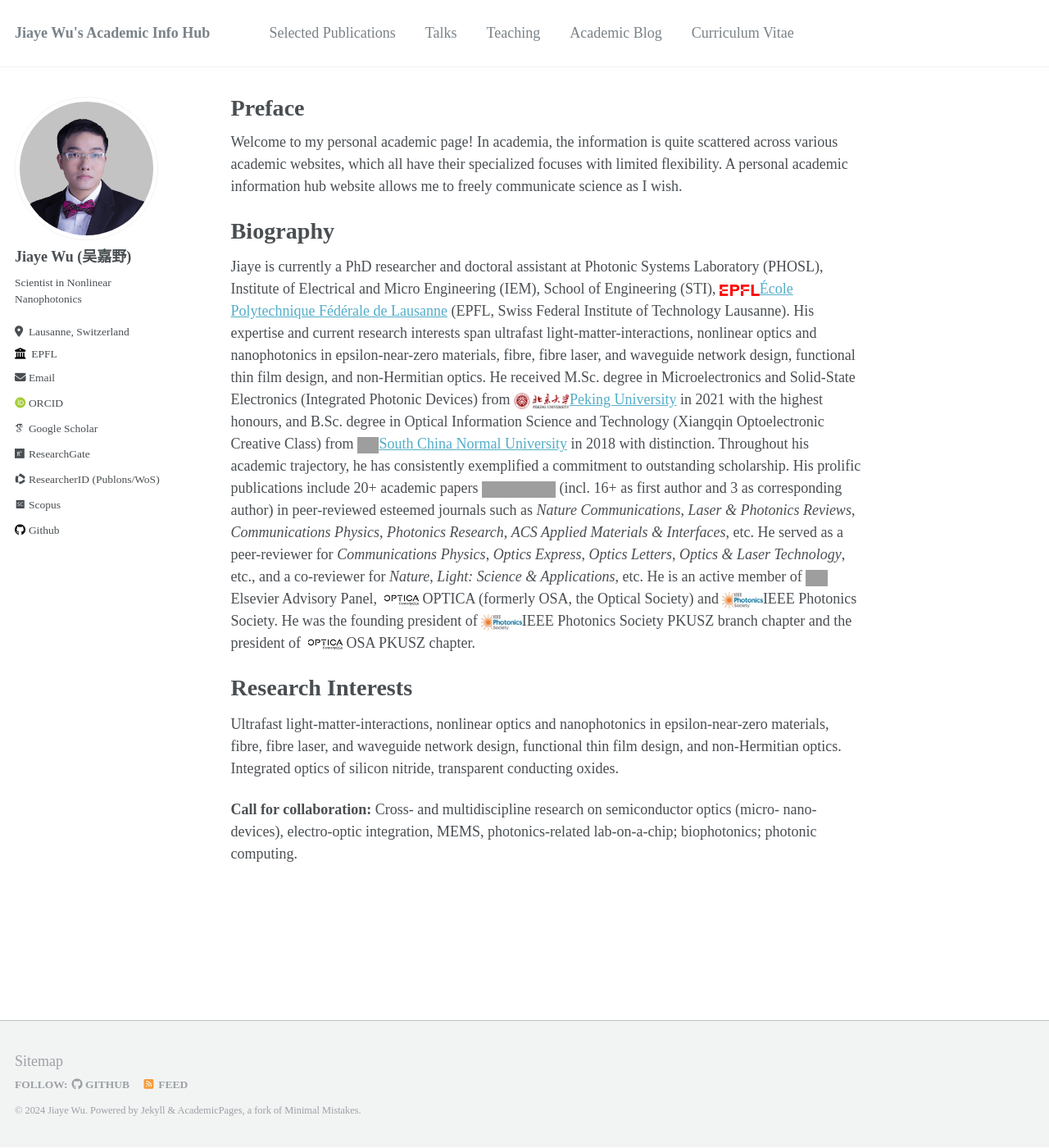
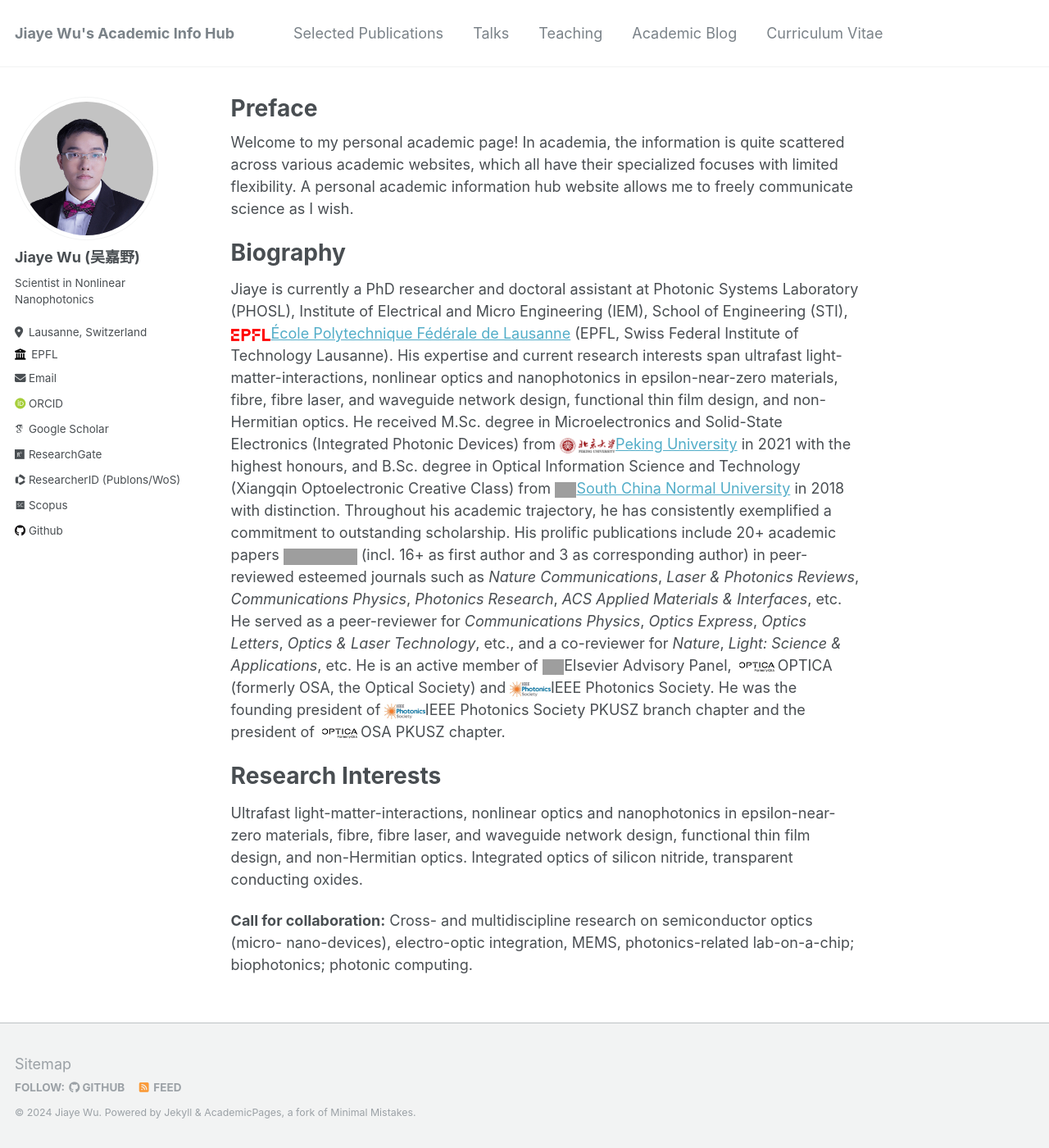
Before and after one commit to jiaye-wu/academicpages-version, a Jekyll site: the page built from _pages/about.md, in a window 1280 px wide and 1400 px high. Shown: the whole window at 82% size. Built offline with Jekyll 4.4.1, drawn with Linux system fonts in a browser that asks for light colours; some web fonts are replaced; grey boxes are pictures that could not be loaded.

Commit message:
Update _variables.scss

```diff
--- a/_sass/_variables.scss
+++ b/_sass/_variables.scss
@@ -27,8 +27,8 @@
 $indent-var                 : 1.3em;
 
 /* system typefaces */
-$serif                      : SourceHanSerif; /*, Georgia, Times, serif;*/
-$sans-serif                 : MiSans; /*MiSans, -apple-system, ".SFNSText-Regular", "San Francisco", "Roboto", "Segoe UI", "Helvetica Neue", "Lucida Grande", Arial, sans-serif;*/
+$serif                      : SourceHanSerif, Georgia, Times, serif;
+$sans-serif                 : MiSans, -apple-system, ".SFNSText-Regular", "San Francisco", "Roboto", "Segoe UI", "Helvetica Neue", "Lucida Grande", Arial, sans-serif;
 $monospace                  : Monaco, Consolas, "Lucida Console", monospace;
 
 /* sans serif typefaces */
```
